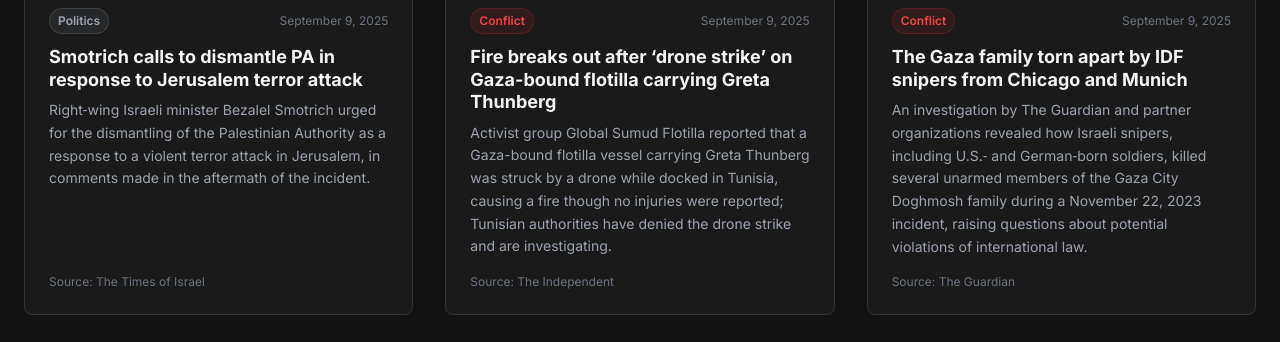
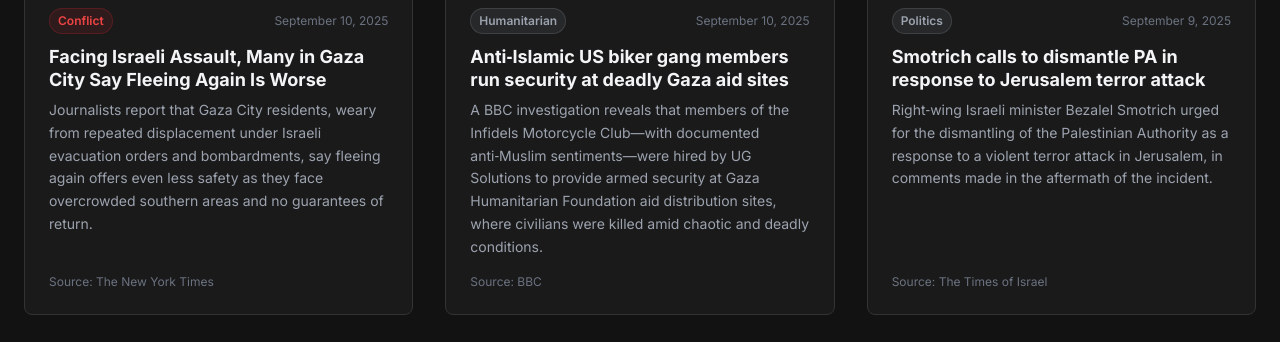
Before and after one commit to rscboy/eyes-on-palestine, a plain HTML site: page index.html in a window 1280 px wide. Shown: the part 964-1306 px from the top of the page. Drawn offline with nearby package versions, Linux system fonts and the light colour scheme.

Commit message:
Update index.html

```diff
--- a/index.html
+++ b/index.html
@@ -3093,6 +3093,36 @@ source: "Haaretz"
     "categoryColor": "red",
     "source": "The New York Times"
   },
+  {
+    "date": "2025-09-10",
+    "title": "Facing Israeli Assault, Many in Gaza City Say Fleeing Again Is Worse",
+    "summary": "Journalists report that Gaza City residents, weary from repeated displacement under Israeli evacuation orders and bombardments, say fleeing again offers even less safety as they face overcrowded southern areas and no guarantees of return.",
+    "link": "https://www.nytimes.com/2025/09/10/world/middleeast/gaza-city-residents-israel.html (\"Facing Israeli Assault, Many in Gaza City Say Fleeing Again Is Worse\")",
+    "imageUrl": "https://ropercenter.cornell.edu/sites/default/files/styles/800x600/public/Images/New-York-Times-Logo8x6_0.png?itok=7YqGOSMA",
+    "category": "Conflict",
+    "categoryColor": "red",
+    "source": "The New York Times"
+  },
+  {
+    "date": "2025-09-10",
+    "title": "Anti‑Islamic US biker gang members run security at deadly Gaza aid sites",
+    "summary": "A BBC investigation reveals that members of the Infidels Motorcycle Club—with documented anti‑Muslim sentiments—were hired by UG Solutions to provide armed security at Gaza Humanitarian Foundation aid distribution sites, where civilians were killed amid chaotic and deadly conditions.",
+    "link": "https://www.bbc.com/news/articles/cm2zy4l8jgeo",
+    "imageUrl": "https://ichef.bbci.co.uk/images/ic/1920x1080/p09xtmrp.jpg",
+    "category": "Humanitarian",
+    "categoryColor": "orange",
+    "source": "BBC"
+  },
+  {
+    "date": "2025-09-08",
+    "title": "'Even the Streets Won't Accept Us': Palestinians Fleeing Gaza City Find They Have Nowhere Else to Go",
+    "summary": "A Haaretz report highlights the plight of Gazans displaced again from Gaza City, who find the overcrowded south unaffordable and inaccessible— with steep housing costs and limited options, they face effectively nowhere to go.",
+    "link": "https://www.haaretz.com/middle-east-news/palestinians/2025-09-08/ty-article/.premium/even-the-streets-wont-accept-us-gaza-city-evacuees-find-they-have-nowhere-else-to-go/00000199-29e4-d336-addd-6fffb6140000 (\"'Even the Streets Won't Accept Us': Palestinians Fleeing Gaza City Find They Have Nowhere Else to Go\")",
+    "imageUrl": "https://images.seeklogo.com/logo-png/50/1/haaretz-logo-png_seeklogo-507234.png",
+    "category": "Humanitarian",
+    "categoryColor": "orange",
+    "source": "Haaretz"
+  },
 
  ];
 
```
